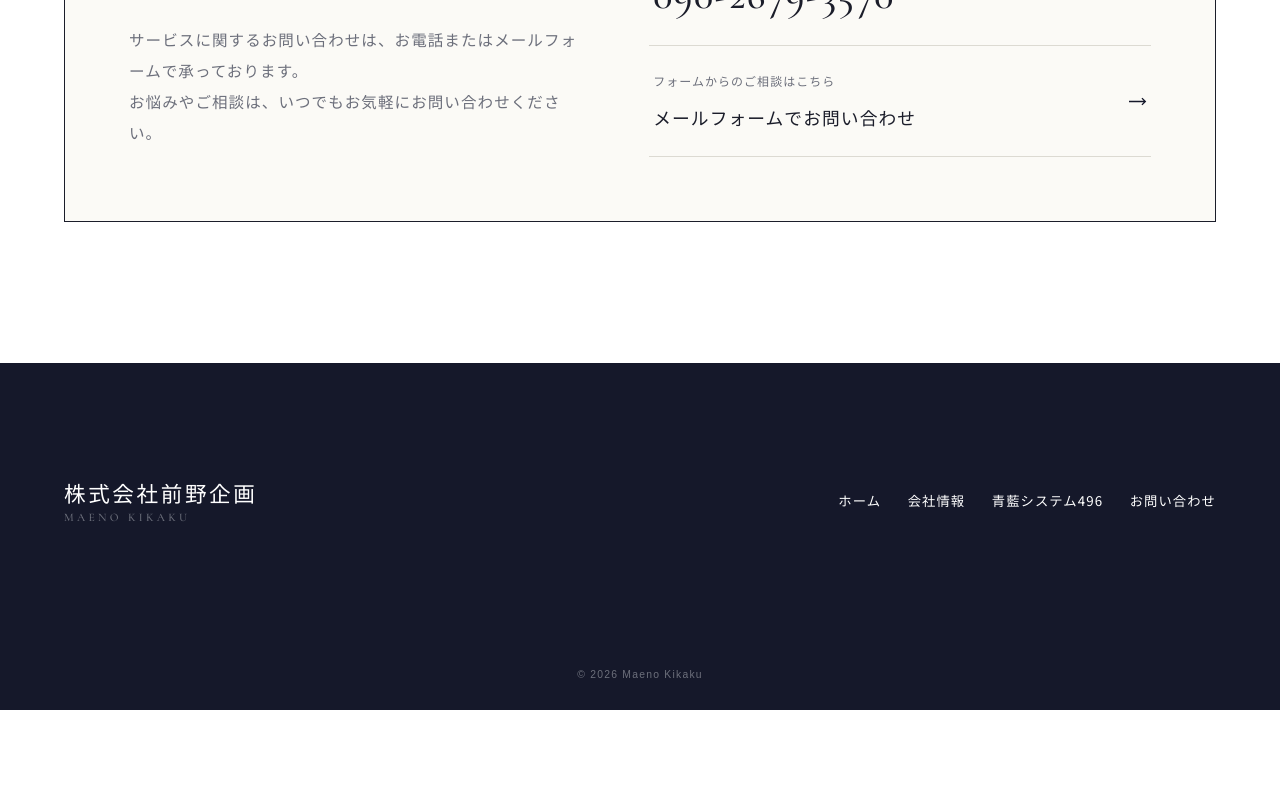
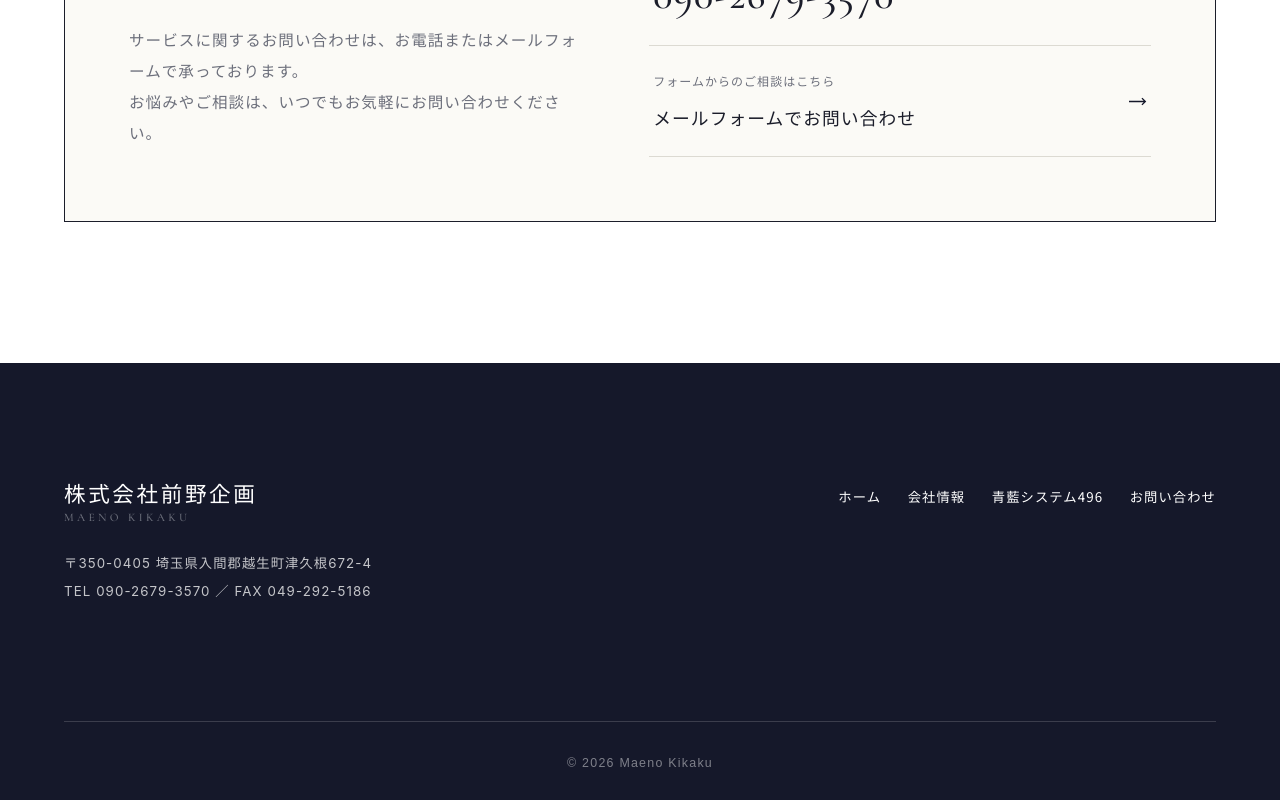
Before and after one commit to yumeko-16/maenokikaku-web-next, a Next.js app: page / in a window 1280 px wide. Shown: the part 6541-7341 px from the top of the page. Before the commit the page ends 7251 px from the top, so only its background shows below. Built offline with nearby package versions, Linux system fonts and the light colour scheme; a web font is replaced by a local one.

Commit message:
update: Update footer content.

```diff
--- a/src/app/globals.css
+++ b/src/app/globals.css
@@ -1,6 +1,9 @@
 :root {
   /* Color */
   --white: #fff;
+  --white-16: rgb(255 255 255 / 16%);
+  --white-45: rgb(255 255 255 / 45%);
+  --white-75: rgb(255 255 255 / 75%);
   --white-85: rgb(255 255 255 / 85%);
   --warm-white: #fbfaf6;
   --black: #1b1d2a;
--- a/src/components/Copyright/Copyright.module.scss
+++ b/src/components/Copyright/Copyright.module.scss
@@ -1,8 +1,7 @@
-.wrapper {
-  padding: var(--space-xs) 0;
+.copyright {
   font-family: var(--font-mincho);
   font-size: calc(var(--body) * 0.7);
-  color: var(--gray);
+  color: var(--white-45);
   text-align: center;
   letter-spacing: 0.1em;
 }
--- a/src/components/Copyright/Copyright.tsx
+++ b/src/components/Copyright/Copyright.tsx
@@ -1,9 +1,5 @@
 import styles from './Copyright.module.scss';
 
 export default function Copyright() {
-  return (
-    <p className={styles.wrapper}>
-      <small>&copy; 2026 Maeno Kikaku</small>
-    </p>
-  );
+  return <small className={styles.copyright}>&copy; 2026 Maeno Kikaku</small>;
 }
--- a/src/components/Footer/Footer.module.scss
+++ b/src/components/Footer/Footer.module.scss
@@ -1,6 +1,6 @@
 @use '@/styles/mixin';
 
-.wrapper {
+.footer {
   background-color: var(--navy-deep);
 }
 
@@ -13,6 +13,15 @@
   @include mixin.sideBySide;
 
   gap: 2em;
+  align-items: baseline;
+}
+
+.address {
+  margin-top: 26px;
+  font-size: calc(var(--body) * 0.75);
+  font-style: normal;
+  line-height: 2.1;
+  color: var(--white-75);
 }
 
 .nav {
@@ -27,3 +36,9 @@
     align-items: center;
   }
 }
+
+.copyright {
+  padding: var(--space-xs) 0;
+  text-align: center;
+  border-top: 1px solid var(--white-16);
+}
--- a/src/components/Footer/Footer.tsx
+++ b/src/components/Footer/Footer.tsx
@@ -7,11 +7,19 @@ import styles from './Footer.module.scss';
 
 export default function Footer() {
   return (
-    <footer className={styles.wrapper}>
+    <footer className={styles.footer}>
       <Container>
         <div className={styles.content}>
           <div className={styles.flexContainer}>
-            <Logo invertTextColor />
+            <div>
+              <Logo invertTextColor />
+
+              <address className={styles.address}>
+                〒350-0405 埼玉県入間郡越生町津久根672-4
+                <br />
+                TEL 090-2679-3570 ／ FAX 049-292-5186
+              </address>
+            </div>
 
             <ul className={styles.nav}>
               {NAVIGATION.map((item) => (
@@ -25,7 +33,9 @@ export default function Footer() {
           </div>
         </div>
 
-        <Copyright />
+        <div className={styles.copyright}>
+          <Copyright />
+        </div>
       </Container>
     </footer>
   );
```
